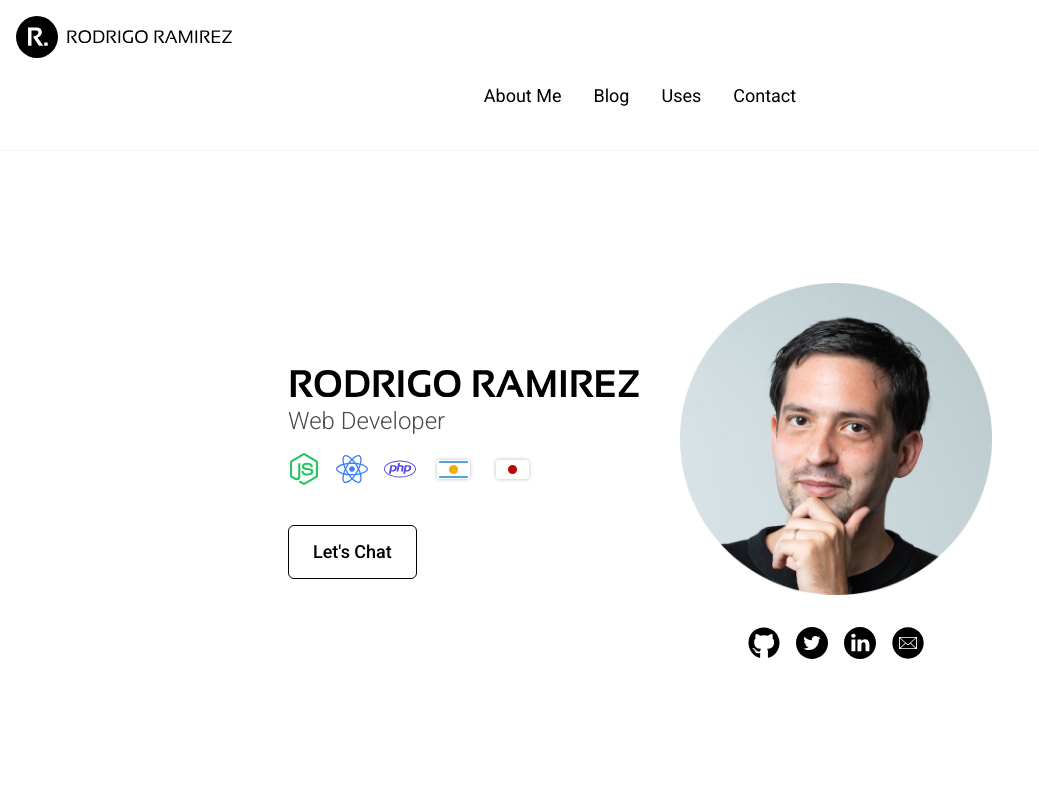
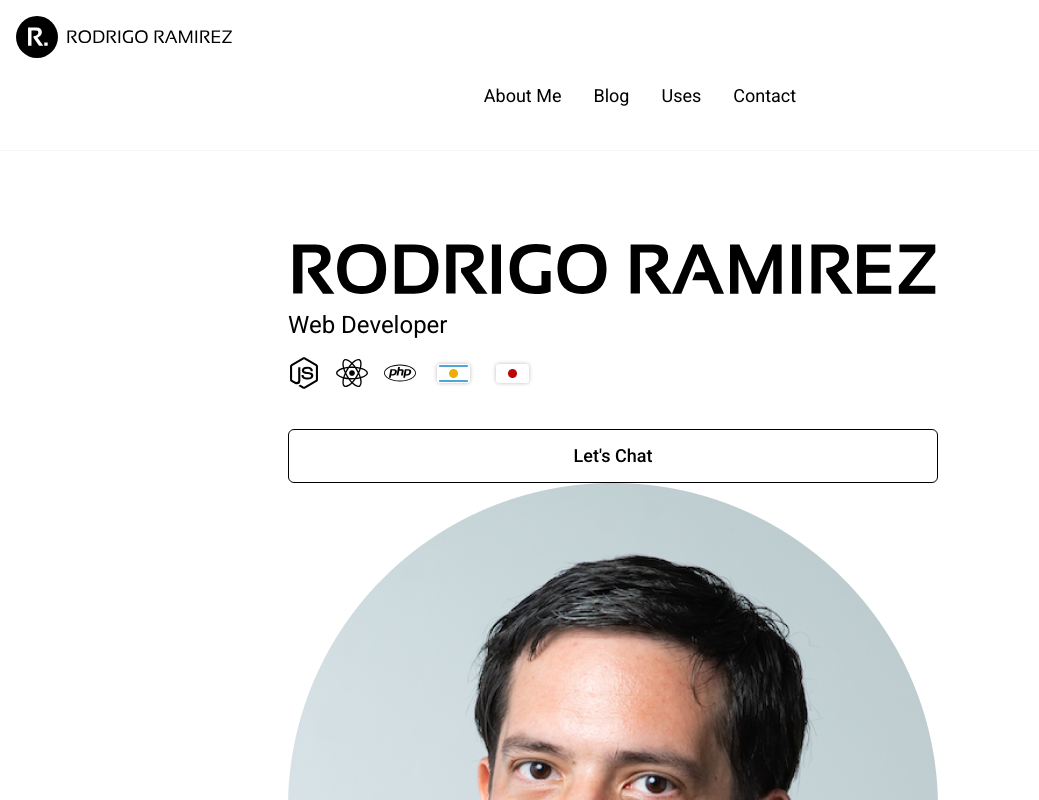
Before and after one commit to xpromx/xpromx.me, a Next.js app: page / in a window 1280 px wide. Shown: the top 800 px of the page, without its empty margins (0-1039 px from the left). Built offline with nearby package versions, Linux system fonts and the light colour scheme.

Commit message:
fix: tailwindcss content

```diff
--- a/src/styles/main.css
+++ b/src/styles/main.css
@@ -7,5 +7,4 @@ html {
   font-family: Roboto, Verdana, Arial;
 }
 
-
 @tailwind utilities;
--- a/tailwind.config.js
+++ b/tailwind.config.js
@@ -1,8 +1,11 @@
 /** @type {import('tailwindcss').Config} */
 module.exports = {
   content: [
-    "./src/components/**/*.{js,ts,jsx,tsx,mdx}",
-    "./src/app/**/*.{js,ts,jsx,tsx,mdx}",
+    "./src/components/**/*.tsx",
+    "./src/components/**/*.ts",
+    "./src/pages/**/*.tsx",
+    "./src/pages/**/*.ts",
+    "./src/helpers/**/*.ts",
   ],
   theme: {
     extend: {
```
